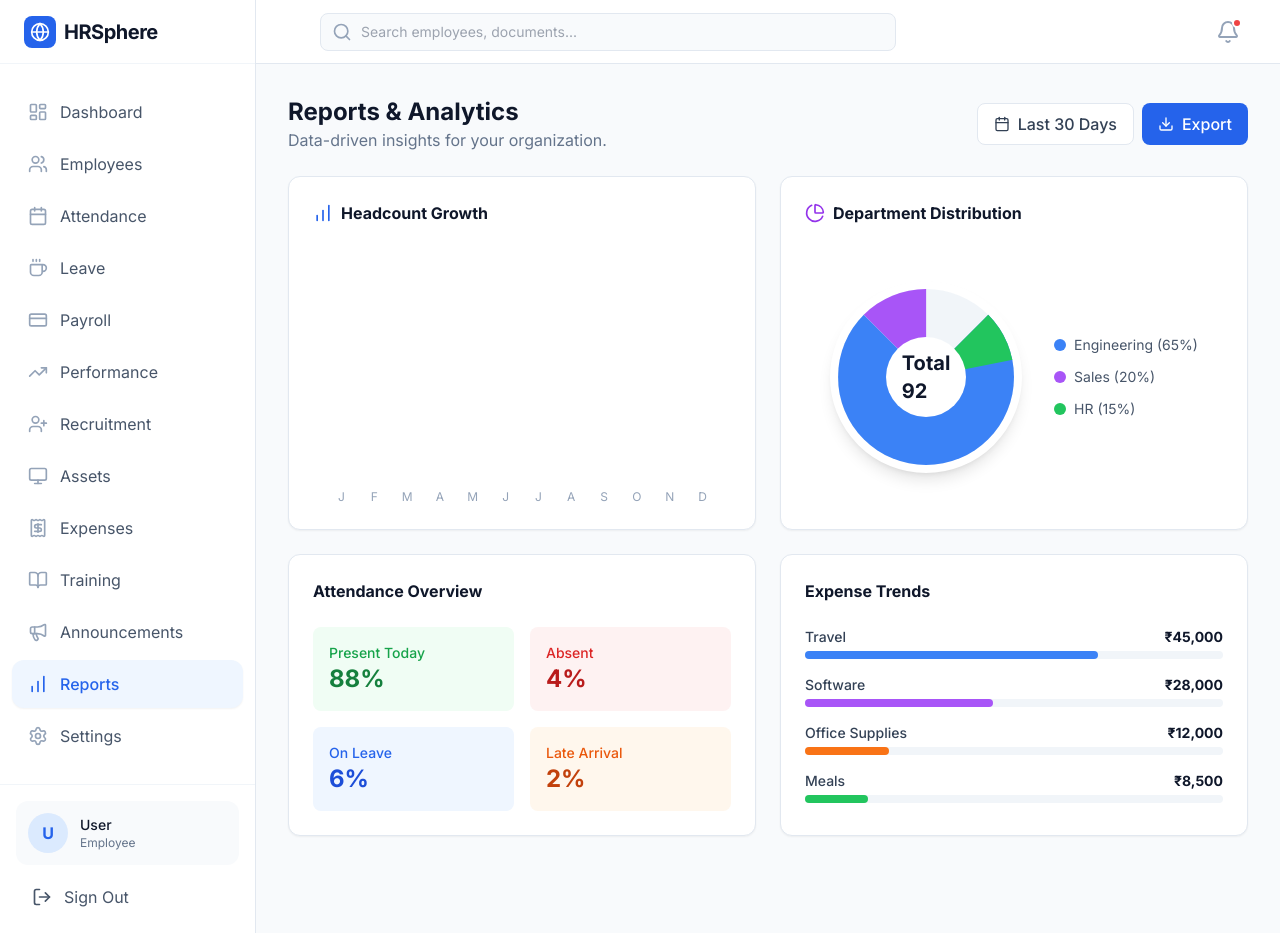
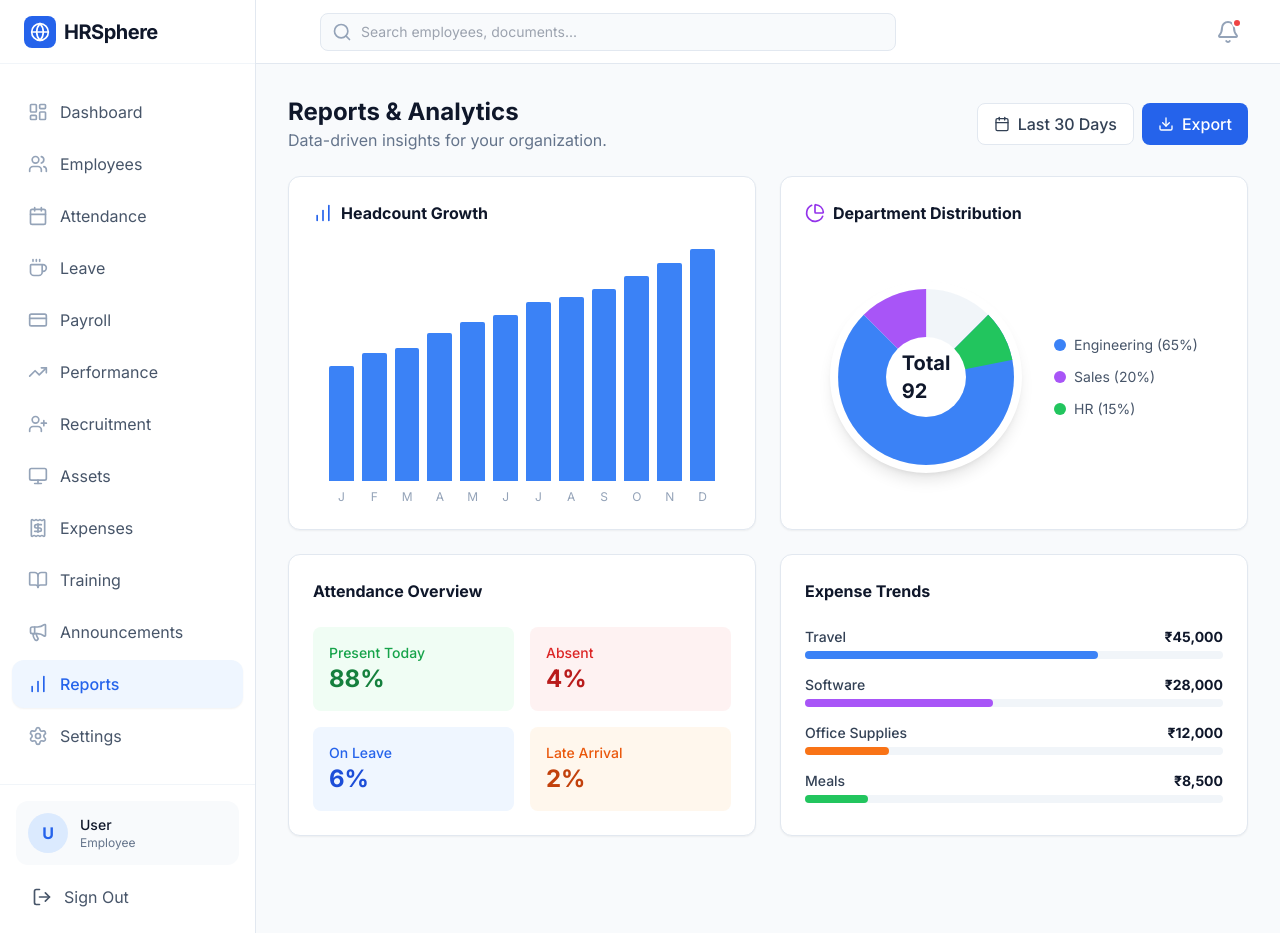
Before and after one commit to arunabha369/HRSphere, a React (Vite) app: page /app/reports in a window 1280 px wide. Built offline with nearby package versions, Linux system fonts and the light colour scheme; no server answers.

Commit message:
updated head count

```diff
--- a/src/pages/app/Reports.jsx
+++ b/src/pages/app/Reports.jsx
@@ -28,11 +28,11 @@ const Reports = () => {
                         <BarChart className="w-5 h-5 mr-2 text-primary-600" />
                         Headcount Growth
                     </h3>
-                    <div className="h-64 flex items-end justify-between px-4 space-x-2">
+                    <div className="h-64 flex justify-between px-4 space-x-2">
                         {[45, 50, 52, 58, 62, 65, 70, 72, 75, 80, 85, 92].map((value, i) => (
-                            <div key={i} className="w-full flex flex-col items-center group">
+                            <div key={i} className="w-full h-full flex flex-col justify-end items-center group">
                                 <div
-                                    className="w-full bg-primary-100 hover:bg-primary-600 transition-colors rounded-t-sm relative"
+                                    className="w-full bg-primary-500 hover:bg-primary-600 transition-colors rounded-t-sm relative"
                                     style={{ height: `${value}%` }}
                                 >
                                     <div className="absolute -top-8 left-1/2 transform -translate-x-1/2 bg-slate-800 text-white text-xs px-2 py-1 rounded opacity-0 group-hover:opacity-100 transition-opacity">
```
